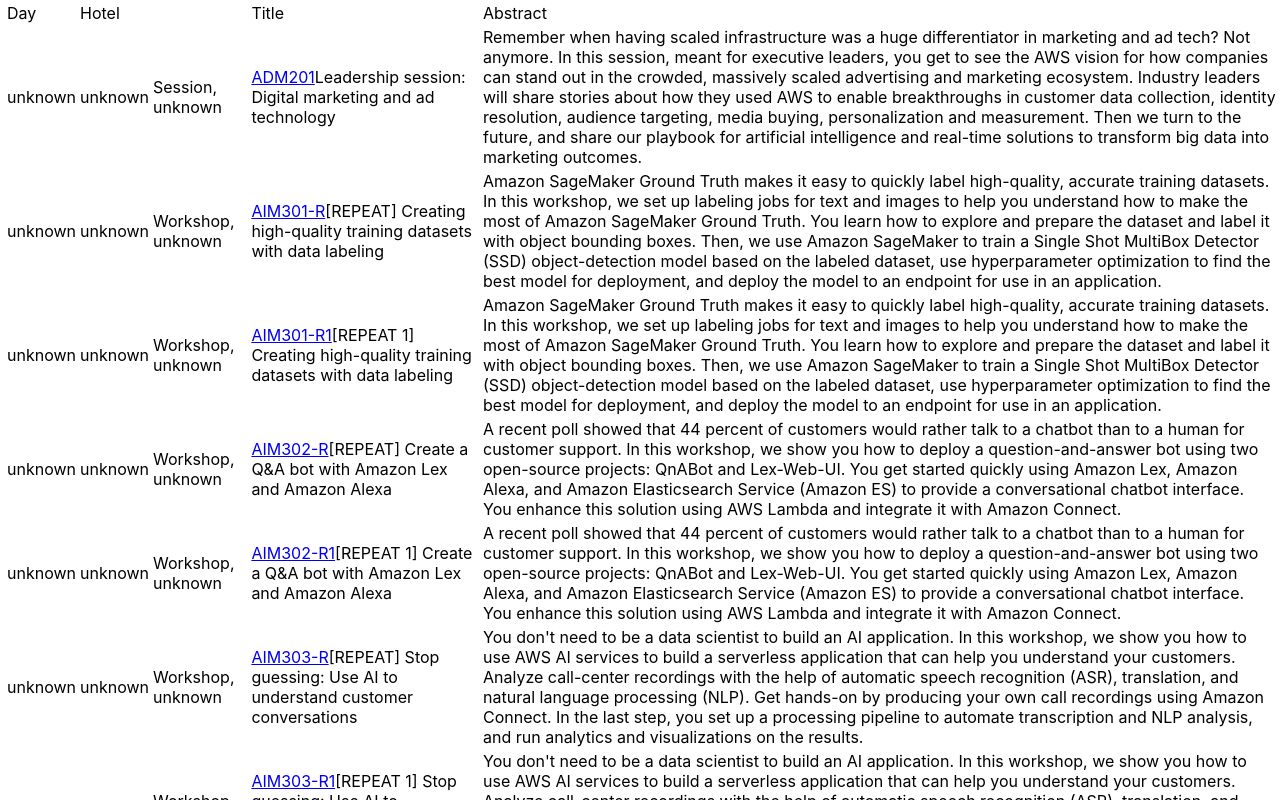
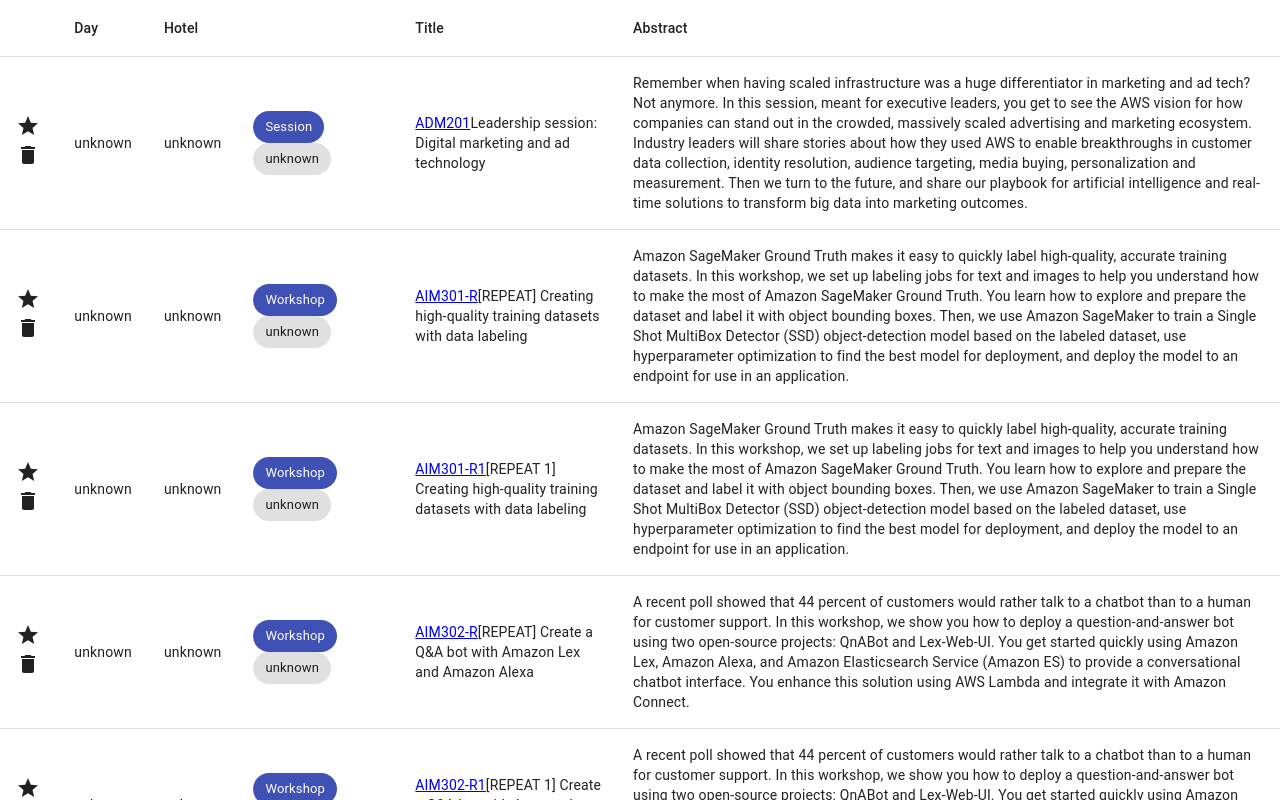
Before and after one commit to gplassard/aws_reinvent_2019, a React (Create React App) app: page / in a window 1280 px wide. Shown: the top 800 px of the page. Built offline with nearby package versions, Linux system fonts and the light colour scheme.

Commit message:
material ui

```diff
--- a/package.json
+++ b/package.json
@@ -4,6 +4,8 @@
   "private": true,
   "homepage": "https://gplassard.github.io/aws_reinvent_2019",
   "dependencies": {
+    "@material-ui/core": "^4.2.1",
+    "@material-ui/icons": "^4.2.1",
     "@types/jest": "24.0.15",
     "@types/node": "12.6.8",
     "@types/react": "16.8.23",
--- a/src/components/SessionComp.tsx
+++ b/src/components/SessionComp.tsx
@@ -1,5 +1,7 @@
 import { Session } from "../model";
 import React from 'react';
+import { TableRow, TableCell, Chip } from "@material-ui/core";
+import {Star, Delete} from "@material-ui/icons";
 
 interface Props {
     session: Session
@@ -8,19 +10,22 @@
 const SessionComp: React.FC<Props> = (props: Props) => {
     const session = props.session;
     return (
-      <tr>
-        <td/>
-        <td>{session.times || session.day}</td>
-        <td>{session.hotel}</td>
-        <td>{session.type}, {session.level}</td>
-        <td>
+      <TableRow>
+        <TableCell><Star></Star><Delete></Delete></TableCell>
+        <TableCell>{session.times || session.day}</TableCell>
+        <TableCell>{session.hotel}</TableCell>
+        <TableCell>
+          <Chip label={ session.type} color="primary"/>
+          <Chip label={ session.level} className={session.level}/>
+        </TableCell>
+        <TableCell>
             <a href={`https://www.portal.reinvent.awsevents.com/connect/search.ww?trk=typed_bookmarked#loadSearch-searchPhrase="${session.abbr}"&searchType=session`}>
                 {session.abbr}
             </a>
             {session.title}
-        </td>
-        <td>{session.abstract}</td>
-      </tr>
+        </TableCell>
+        <TableCell>{session.abstract}</TableCell>
+      </TableRow>
     );
   }
 
--- a/src/components/Sessions.tsx
+++ b/src/components/Sessions.tsx
@@ -1,6 +1,7 @@
 import { Session } from "../model";
 import React from 'react';
 import SessionComp from "./SessionComp";
+import { Table, TableHead, TableRow, TableCell, TableBody } from "@material-ui/core";
 
 interface Props {
     sessions: Session[]
@@ -8,24 +9,24 @@
 
 const Sessions: React.FC<Props> = (props: Props) => {
     return (
-      <table>
-          <thead>
-              <tr>
-                  <td/>
-                  <td>Day</td>
-                  <td>Hotel</td>
-                  <td/>
-                  <td>Title</td>
-                  <td>Abstract</td>
-              </tr>
-          </thead>
-          <tbody>
+      <Table>
+          <TableHead>
+              <TableRow>
+                  <TableCell/>
+                  <TableCell>Day</TableCell>
+                  <TableCell>Hotel</TableCell>
+                  <TableCell/>
+                  <TableCell>Title</TableCell>
+                  <TableCell>Abstract</TableCell>
+              </TableRow>
+          </TableHead>
+          <TableBody>
               {props.sessions.map(session =>
                     <SessionComp key={session.id} session={session}></SessionComp>
                 )}
-          </tbody>
+          </TableBody>
 
-      </table>
+      </Table>
     );
   }
 
```
Also changed, not shown: 1 other file (tests, documents, lock files or other folders).
